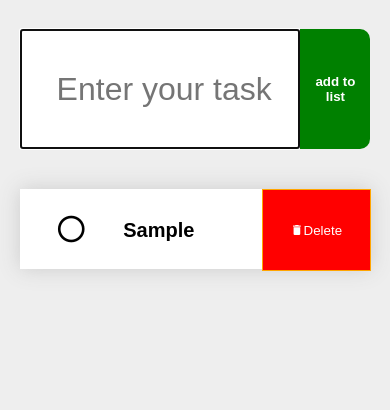
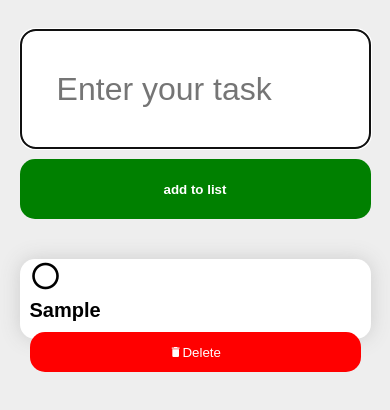
Before and after one commit to Rodrigow897/To-Do-List, a website: page index.html in a window 390 px wide. Both pictures are taken after typing "Sample" into the empty fields and a click on the button "add to list". Shown: the part 90-500 px from the top of the page. Drawn offline with Linux system fonts and the light colour scheme.

Commit message:
front finished

```diff
--- a/css/style.css
+++ b/css/style.css
@@ -28,6 +28,9 @@ input{
     font-size: 2rem;
     width: 80%;
     padding-left: 10%;
+    border-top-left-radius: 15px;
+    border-bottom-left-radius: 10px;
+
 }
 
 button.add{
@@ -53,33 +56,40 @@ main{
 
 .item {
     display: flex;
-    flex-flow: row wrap;
-    justify-content: center;
+    flex-flow: row nowrap;
+    justify-content: space-between;
     align-items: center;
     background: white;
     height: 80px;
     width: 100%;
     box-shadow: 0 0 20px #ccc;
     margin-bottom: 2%;
+    cursor: pointer;
+    padding: 0 10px;
+    border-radius: 15px;
 }
 
 .item-icon{
-    flex: 20px;
+    flex: 0 0 40px;
     /*border: 1px solid red;*/
-    text-align: center;
     font-size: 2rem;
 }
 
 .item-name{
-    flex: 55px;
+
+    min-width: 0;
     /*border: 1px solid deeppink;*/
     font-size: 20px;
     font-weight: bold;
+    overflow: hidden;
+    text-overflow: ellipsis;
+    white-space: nowrap;
+    word-break: break-all;
 }
 
 .item-button{
-    flex: 25px;
-    border: 1px solid orange;
+    flex: 0 0 80x;
+    /*border: 1px solid orange;*/
 }
 
 .delete{
@@ -88,7 +98,10 @@ main{
     border: none;
     padding: 10px;
     height: 80px;
-    width: 100%;
+    width: 115%;
+    cursor: pointer;
+    border-radius: 15px;
+    flex-shrink: 0;
 }
 
 .item.clicked{
@@ -103,3 +116,48 @@ main{
 .mdi-check-circle{
     color: green;
 }
+
+
+@media (max-width: 600px) {
+    header {
+        flex-direction: column;
+    }
+
+    input {
+        width: 100%;
+        border-radius: 15px;
+        margin-bottom: 10px;
+    }
+
+    button.add {
+        width: 100%;
+        height: 60px;
+        border-radius: 15px;
+    }
+
+    .item {
+        flex-direction: column;
+        align-items: flex-start;
+        margin-bottom: 2rem;
+    }
+
+    .item-name {
+    width: 100%;
+    min-width: 0;
+    white-space: normal;
+    word-break: break-word;
+    overflow-wrap: break-word;
+    overflow: visible;
+    text-overflow: unset;
+    }
+
+    .item-button {
+        width: 100%;
+        margin-top: 10px;
+    }
+
+    .delete {
+        width: 100%;
+        height: 40px;
+    }
+}
--- a/js/control.js
+++ b/js/control.js
@@ -1,3 +1,4 @@
+let counter = 0;
 let input = document.getElementById('inputTask');
 let btnAdd = document.getElementById('btn-add');
 let main = document.getElementById('areaList')
@@ -8,15 +9,18 @@ function addTask() {
 
     //if it is not empty, not null, not undefined
     if((inputValue !=="") && (inputValue !== null) && (inputValue !== undefined)) {
-        let newItem = `<div class="item">
-            <div class="item-icon">
-                <i class="mdi mdi-circle-outline"></i>
+
+        ++counter;
+
+        let newItem = `<div id="${counter}" class="item">
+            <div onclick="markTask(${counter})" class="item-icon">
+                <i id="icon_${counter}" class="mdi mdi-circle-outline"></i>
             </div>
-            <div class="item-name">
+            <div onclick="markTask(${counter})" class="item-name">
                 ${inputValue}
             </div>
             <div class="item-button">
-                <button class="delete"><i class="mdi mdi-delete"></i>Delete</button>
+                <button onclick="deleteTask(${counter})" class="delete"><i class="mdi mdi-delete"></i>Delete</button>
 
             </div>
         </div>`;
@@ -30,6 +34,35 @@ function addTask() {
     }
 }
 
+function deleteTask(id) {
+    var task = document.getElementById(id);
+    task.remove();
+}
+
+function markTask(id) {
+    var item = document.getElementById(id)
+    var clas = item.getAttribute('class');
+
+    if(clas=='item') {
+        item.classList.add('clicked')
+
+        var icon = document.getElementById('icon_' + id);
+        icon.classList.remove('mdi-circle-outline');
+        icon.classList.add('mdi-check-circle');
+
+        item.parentNode.appendChild(item);
+
+    } else {
+        item.classList.remove('clicked')
+
+        var icon = document.getElementById('icon_' + id);
+        icon.classList.remove('mdi-check-circle');
+        icon.classList.add('mdi-circle-outline');
+
+    }
+
+}
+
 input.addEventListener("keyup", function(event){
     if(event.keyCode === 13) {
         event.preventDefault();
```
